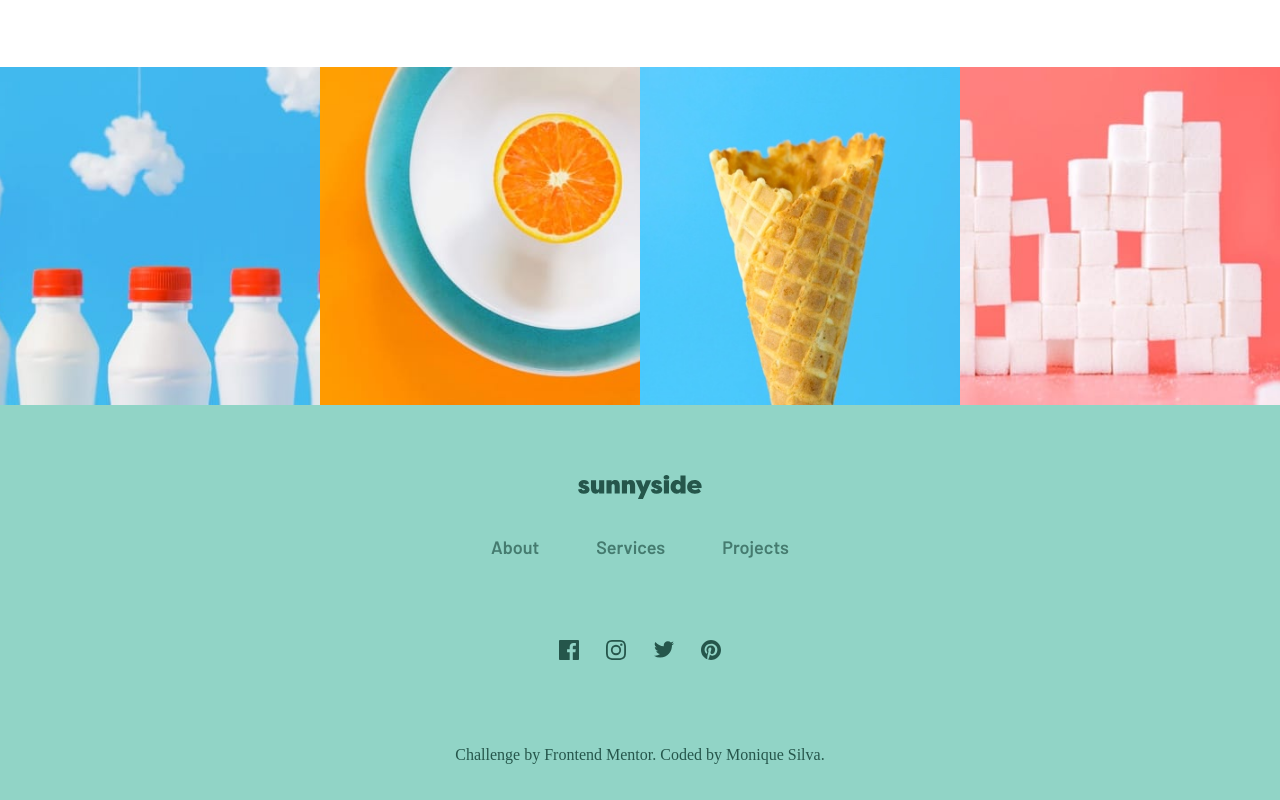
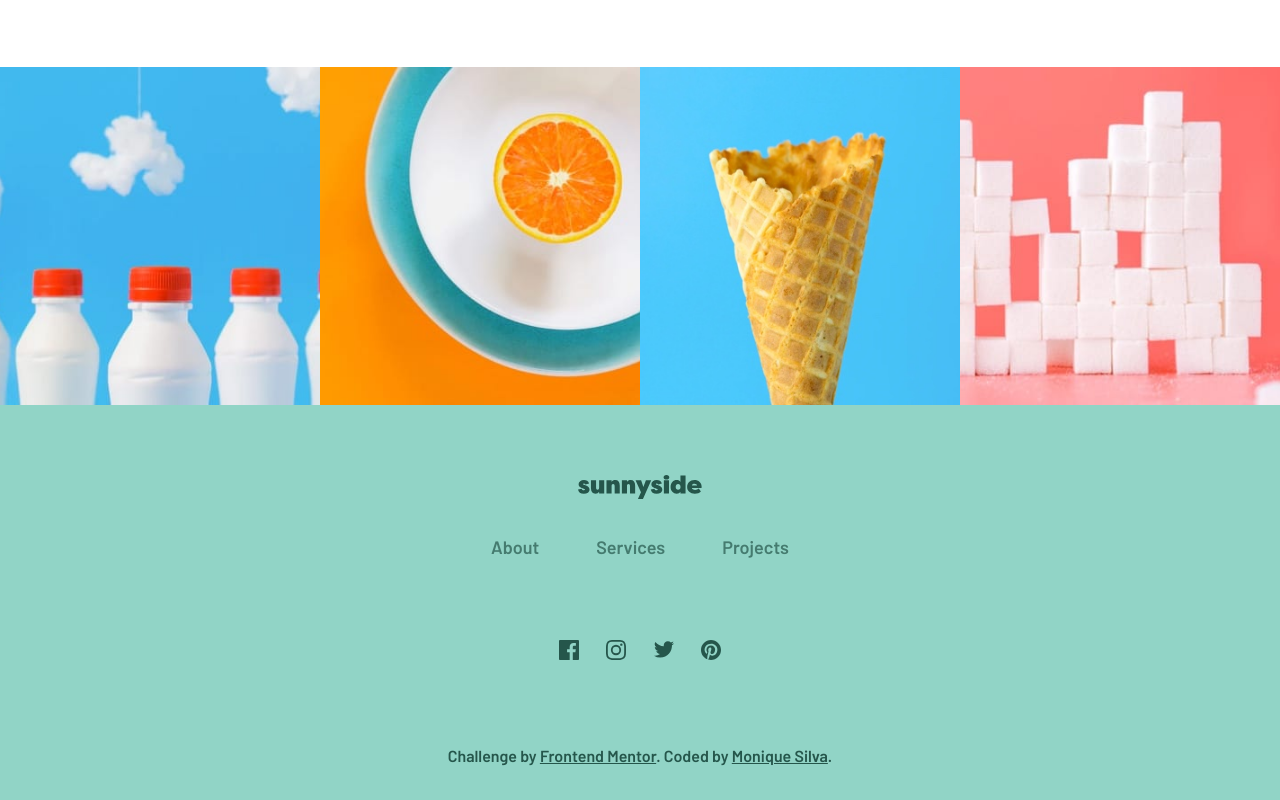
Before and after one commit to moniquedsilva/sunnyside-agency, a Vue app: page / in a window 1280 px wide. Shown: the part 3203-4003 px from the top of the page. Built offline with nearby package versions, Linux system fonts and the light colour scheme.

Commit message:
feat: add author

```diff
--- a/src/components/Footer/index.vue
+++ b/src/components/Footer/index.vue
@@ -143,6 +143,15 @@
   }
 }
 
+.attribution {
+  width: 80%;
+  text-align: center;
+  font: 1rem $barlow;
+  a {
+    text-decoration: underline;
+  }
+}
+
 @media (min-width: 48em){
   .footer {
     padding: 2.1875rem 0;
```
